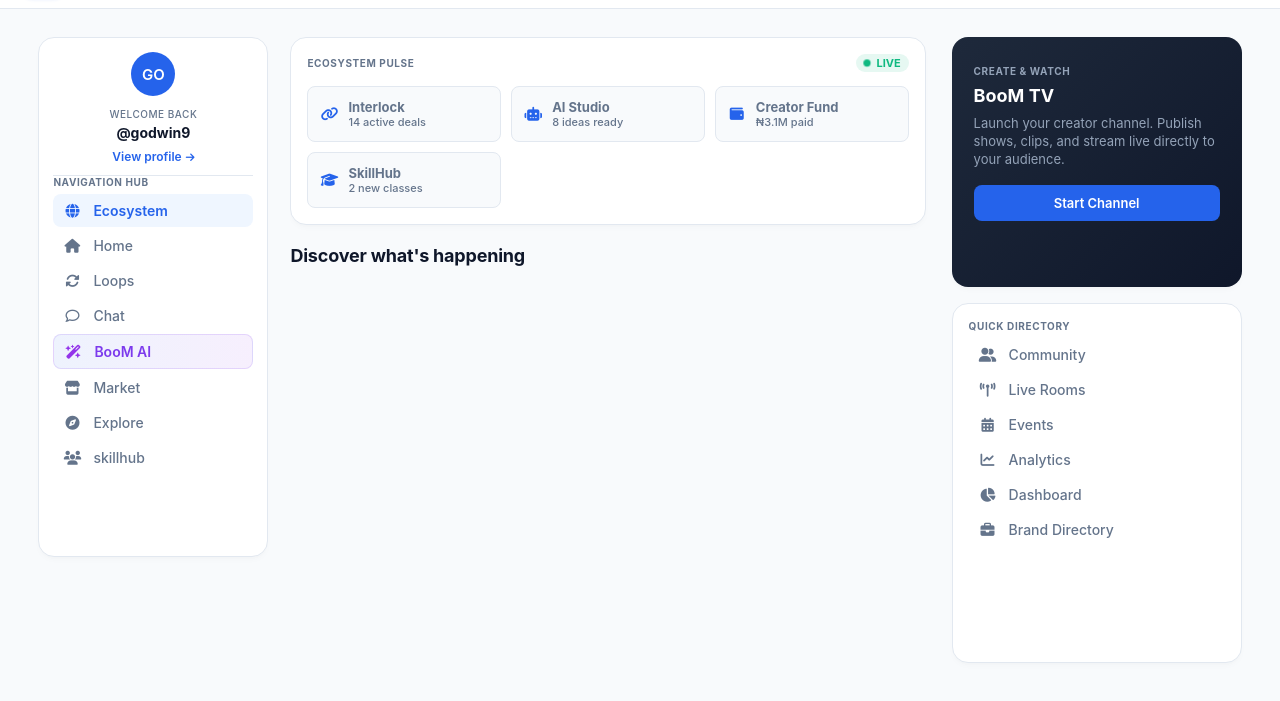
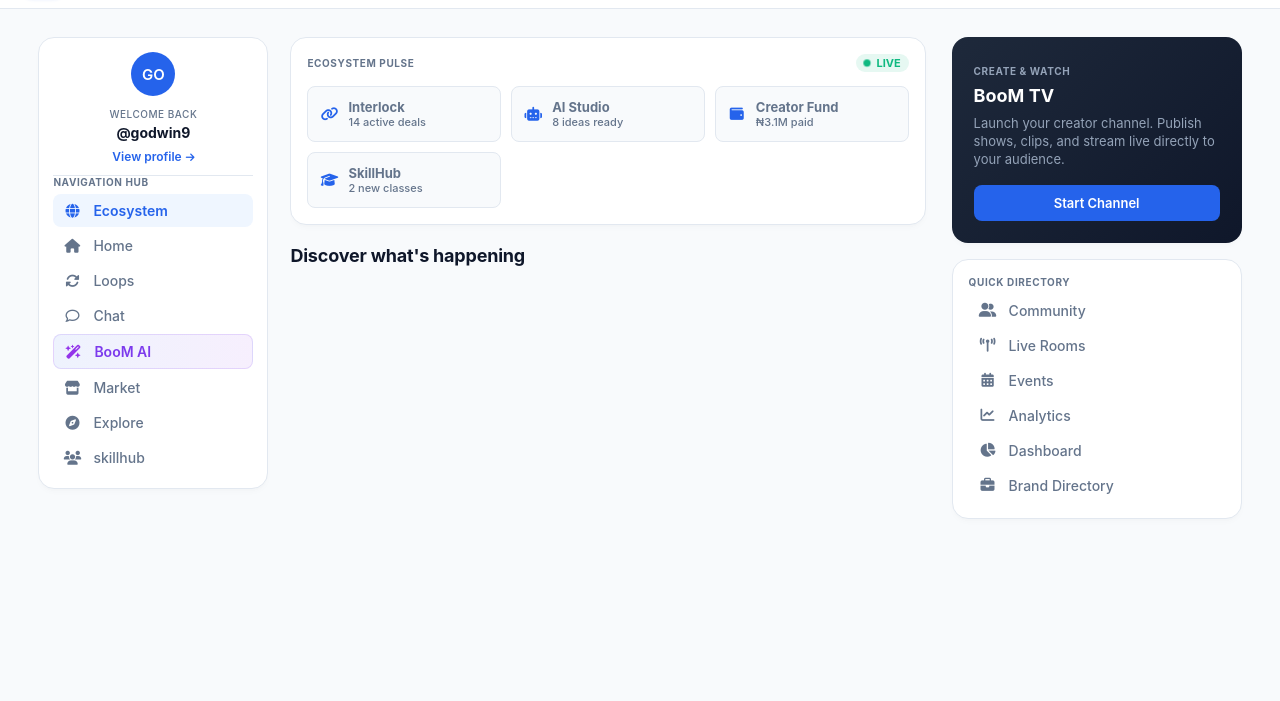
Before and after one commit to sundaygodwin007/boomeden, a plain HTML site: page ecosystem/ecosystem.html in a window 1280 px wide. Shown: the part 55-756 px from the top of the page. Drawn offline with Linux system fonts and the light colour scheme; no server answers.

```diff
--- a/ecosystem/ecosystem.css
+++ b/ecosystem/ecosystem.css
@@ -255,8 +255,6 @@
       height: auto;
       justify-content: flex-start;
       padding: 14px;
-      /* this gives the left navigation card enough vertical presence without stretching it to the viewport. */
-      min-height: 520px;
     }
 
     .user-profile-widget {
@@ -544,8 +542,6 @@
       color: white;
       border: none;
       padding: 22px;
-      /* this makes the feature card feel substantial beside the feed. */
-      min-height: 250px;
       flex-shrink: 0;
     }
 
@@ -589,8 +585,6 @@
       display: flex;
       flex-direction: column;
       padding: 16px;
-      /* this gives the directory links room to breathe without occupying the full column height. */
-      min-height: 360px;
     }
 
     .directory-card .modules-nav {
```
Also changed, not shown: vercel.json.
